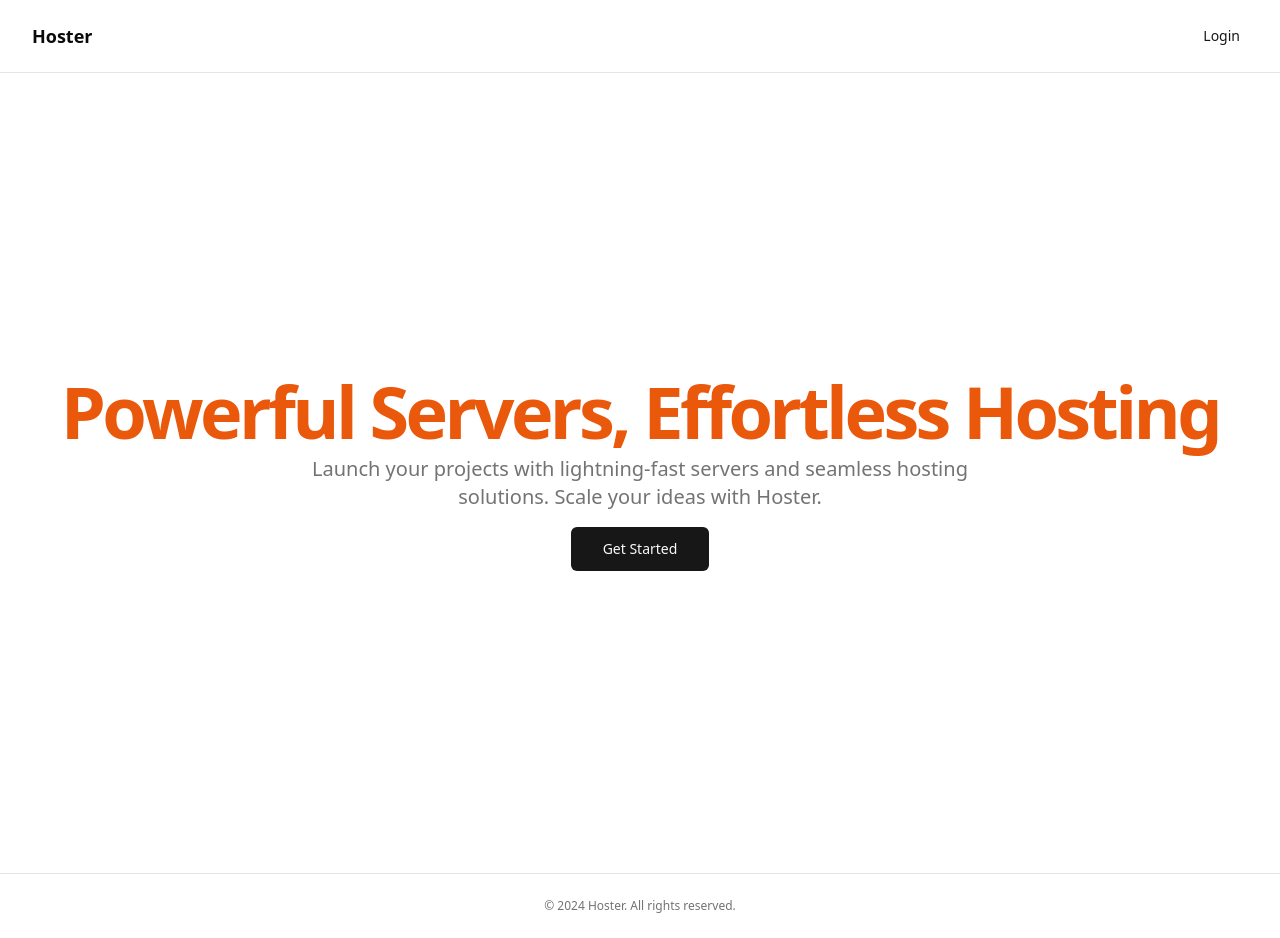
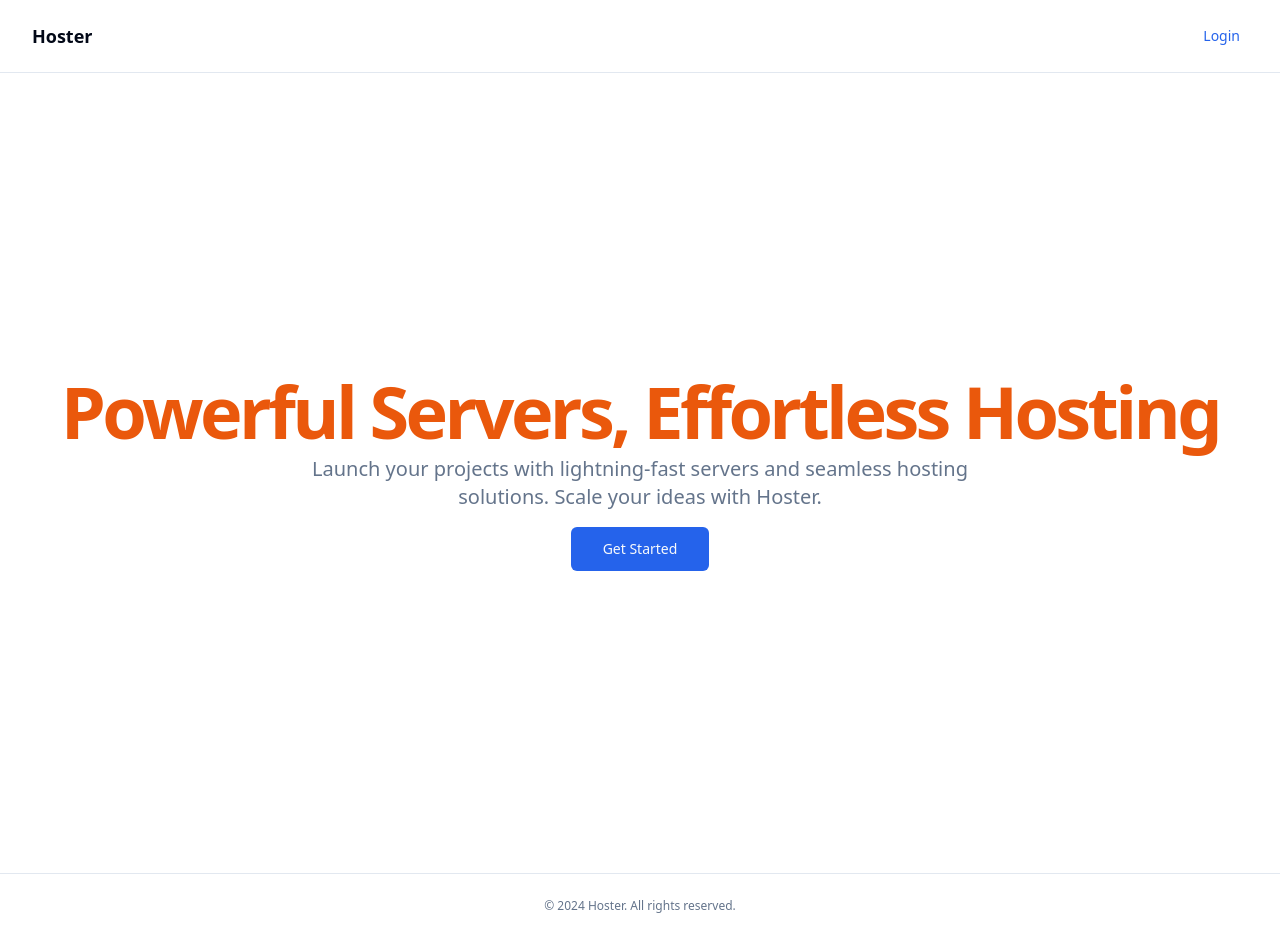
Before and after one commit to tlebeitsuk/hoster, a Next.js app: page / in a window 1280 px wide. Built offline with nearby package versions, Linux system fonts and the light colour scheme.

Commit message:
Added colors

```diff
--- a/src/app/globals.css
+++ b/src/app/globals.css
@@ -11,73 +11,57 @@
 @layer base {
   :root {
     --background: 0 0% 100%;
-    --foreground: 0 0% 3.9%;
+    --foreground: 222.2 84% 4.9%;
     --card: 0 0% 100%;
-    --card-foreground: 0 0% 3.9%;
+    --card-foreground: 222.2 84% 4.9%;
     --popover: 0 0% 100%;
-    --popover-foreground: 0 0% 3.9%;
-    --primary: 0 0% 9%;
-    --primary-foreground: 0 0% 98%;
-    --secondary: 0 0% 96.1%;
-    --secondary-foreground: 0 0% 9%;
-    --muted: 0 0% 96.1%;
-    --muted-foreground: 0 0% 45.1%;
-    --accent: 0 0% 96.1%;
-    --accent-foreground: 0 0% 9%;
+    --popover-foreground: 222.2 84% 4.9%;
+    --primary: 221.2 83.2% 53.3%;
+    --primary-foreground: 210 40% 98%;
+    --secondary: 210 40% 96.1%;
+    --secondary-foreground: 222.2 47.4% 11.2%;
+    --muted: 210 40% 96.1%;
+    --muted-foreground: 215.4 16.3% 46.9%;
+    --accent: 210 40% 96.1%;
+    --accent-foreground: 222.2 47.4% 11.2%;
     --destructive: 0 84.2% 60.2%;
-    --destructive-foreground: 0 0% 98%;
-    --border: 0 0% 89.8%;
-    --input: 0 0% 89.8%;
-    --ring: 0 0% 3.9%;
+    --destructive-foreground: 210 40% 98%;
+    --border: 214.3 31.8% 91.4%;
+    --input: 214.3 31.8% 91.4%;
+    --ring: 221.2 83.2% 53.3%;
+    --radius: 0.5rem;
     --chart-1: 12 76% 61%;
     --chart-2: 173 58% 39%;
     --chart-3: 197 37% 24%;
     --chart-4: 43 74% 66%;
     --chart-5: 27 87% 67%;
-    --radius: 0.5rem;
-    --sidebar-background: 0 0% 98%;
-    --sidebar-foreground: 240 5.3% 26.1%;
-    --sidebar-primary: 240 5.9% 10%;
-    --sidebar-primary-foreground: 0 0% 98%;
-    --sidebar-accent: 240 4.8% 95.9%;
-    --sidebar-accent-foreground: 240 5.9% 10%;
-    --sidebar-border: 220 13% 91%;
-    --sidebar-ring: 217.2 91.2% 59.8%;
   }
 
   .dark {
-    --background: 0 0% 3.9%;
-    --foreground: 0 0% 98%;
-    --card: 0 0% 3.9%;
-    --card-foreground: 0 0% 98%;
-    --popover: 0 0% 3.9%;
-    --popover-foreground: 0 0% 98%;
-    --primary: 0 0% 98%;
-    --primary-foreground: 0 0% 9%;
-    --secondary: 0 0% 14.9%;
-    --secondary-foreground: 0 0% 98%;
-    --muted: 0 0% 14.9%;
-    --muted-foreground: 0 0% 63.9%;
-    --accent: 0 0% 14.9%;
-    --accent-foreground: 0 0% 98%;
+    --background: 222.2 84% 4.9%;
+    --foreground: 210 40% 98%;
+    --card: 222.2 84% 4.9%;
+    --card-foreground: 210 40% 98%;
+    --popover: 222.2 84% 4.9%;
+    --popover-foreground: 210 40% 98%;
+    --primary: 217.2 91.2% 59.8%;
+    --primary-foreground: 222.2 47.4% 11.2%;
+    --secondary: 217.2 32.6% 17.5%;
+    --secondary-foreground: 210 40% 98%;
+    --muted: 217.2 32.6% 17.5%;
+    --muted-foreground: 215 20.2% 65.1%;
+    --accent: 217.2 32.6% 17.5%;
+    --accent-foreground: 210 40% 98%;
     --destructive: 0 62.8% 30.6%;
-    --destructive-foreground: 0 0% 98%;
-    --border: 0 0% 14.9%;
-    --input: 0 0% 14.9%;
-    --ring: 0 0% 83.1%;
+    --destructive-foreground: 210 40% 98%;
+    --border: 217.2 32.6% 17.5%;
+    --input: 217.2 32.6% 17.5%;
+    --ring: 224.3 76.3% 48%;
     --chart-1: 220 70% 50%;
     --chart-2: 160 60% 45%;
     --chart-3: 30 80% 55%;
     --chart-4: 280 65% 60%;
     --chart-5: 340 75% 55%;
-    --sidebar-background: 240 5.9% 10%;
-    --sidebar-foreground: 240 4.8% 95.9%;
-    --sidebar-primary: 224.3 76.3% 48%;
-    --sidebar-primary-foreground: 0 0% 100%;
-    --sidebar-accent: 240 3.7% 15.9%;
-    --sidebar-accent-foreground: 240 4.8% 95.9%;
-    --sidebar-border: 240 3.7% 15.9%;
-    --sidebar-ring: 217.2 91.2% 59.8%;
   }
 }
 
--- a/src/components/sidebar-app.tsx
+++ b/src/components/sidebar-app.tsx
@@ -1,37 +1,37 @@
-'use client'
-import { Frame, Map, PieChart } from 'lucide-react'
-import User from '@/components/sidebar-user'
+"use client";
+import { Frame, Map, PieChart } from "lucide-react";
+import User from "@/components/sidebar-user";
 import {
   Sidebar,
   SidebarContent,
   SidebarFooter,
   SidebarRail,
-} from '@/components/ui/sidebar'
-import Projects from '@/components/sidebar-projects'
+} from "@/components/ui/sidebar";
+import Projects from "@/components/sidebar-projects";
 
 const data = {
   projects: [
     {
-			name: 'Project 1',
-			url: '/1',
+      name: "Project 1",
+      url: "/1",
       icon: Frame,
     },
     {
-			name: 'Project 2',
-			url: '/2',
+      name: "Project 2",
+      url: "/2",
       icon: PieChart,
     },
     {
-			name: 'Project 3',
-			url: '/3',
+      name: "Project 3",
+      url: "/3",
       icon: Map,
     },
   ],
-}
+};
 
 export function AppSidebar({ ...props }: React.ComponentProps<typeof Sidebar>) {
   return (
-		<Sidebar {...props}>
+    <Sidebar {...props} className="bg-sky-50">
       <SidebarContent>
         <Projects projects={data.projects} />
       </SidebarContent>
@@ -40,5 +40,5 @@
       </SidebarFooter>
       <SidebarRail />
     </Sidebar>
-	)
+  );
 }
```
Lines whose indentation alone changed are shown as unchanged.
